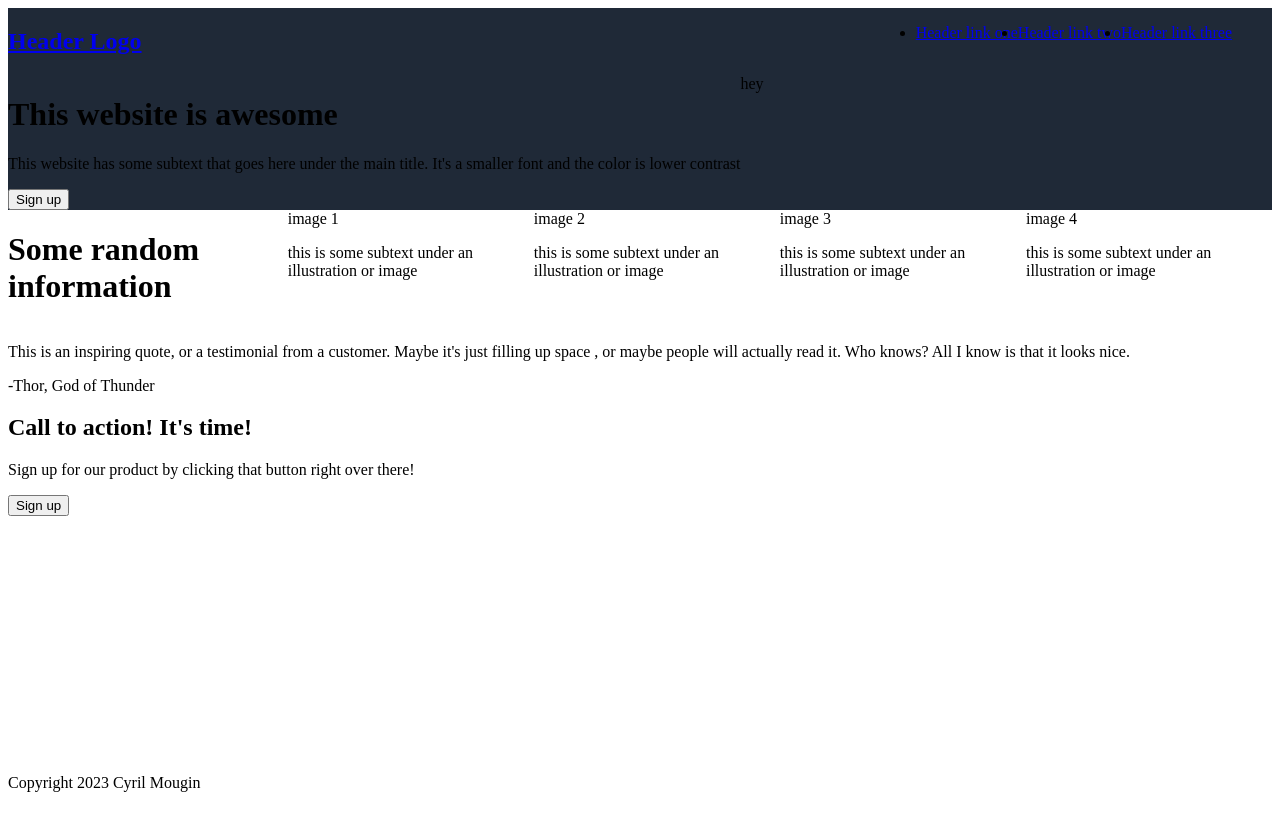
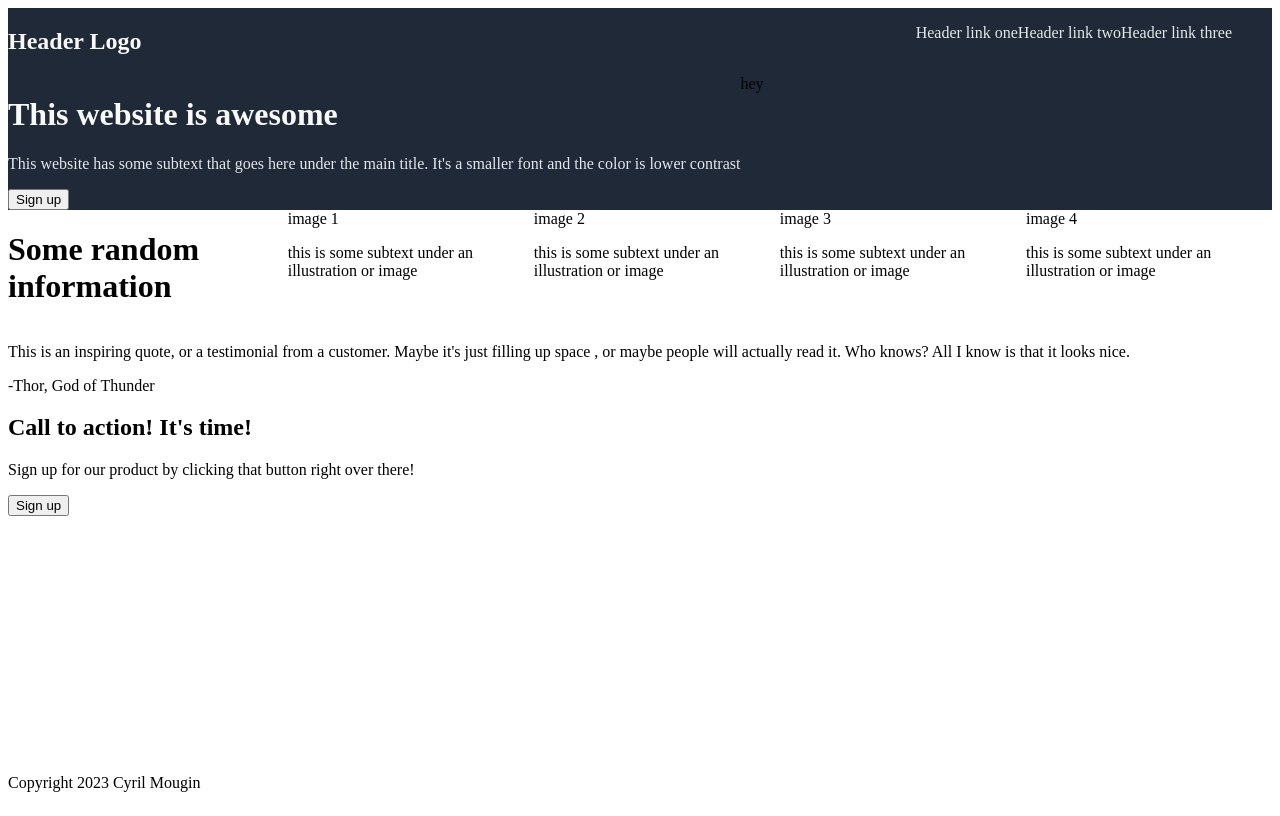
Before and after one commit to CyrilMougin/LandingPage, a plain HTML site: page index.html in a window 1280 px wide. Drawn offline with Linux system fonts and the light colour scheme.

Commit message:
header texst color

```diff
--- a/index.html
+++ b/index.html
@@ -10,18 +10,18 @@
 
     <header>
         <nav>
-            <h1><a href="index.html">Header Logo</a></h1>
+            <h1><a href="index.html" class="header-main-text">Header Logo</a></h1>
             <ul>
-                <li><a href="#">Header link one</a></li>
-                <li><a href="#">Header link two</a></li>
-                <li><a href="#">Header link three</a></li>
+                <li><a href="#"  class="header-secondary-text">Header link one</a></li>
+                <li><a href="#"  class="header-secondary-text">Header link two</a></li>
+                <li><a href="#"  class="header-secondary-text">Header link three</a></li>
             <ul>
         </nav>
 
         <div class="hero">
             <div class="hero-text">
-                <h1>This website is awesome</h1>
-                <p>This website has some subtext that goes here under the main title. It's a smaller font and the color is lower contrast</p>
+                <h1 class="header-main-text">This website is awesome</h1>
+                <p class="header-secondary-text">This website has some subtext that goes here under the main title. It's a smaller font and the color is lower contrast</p>
                 <button>Sign up</button>
             </div>
             <img>hey</img>
--- a/style.css
+++ b/style.css
@@ -3,6 +3,7 @@ body {
     display: flex;
     flex-direction: column;
 }
+
 
 
 header {
@@ -13,7 +14,12 @@ header {
 
 header > nav {
     display: flex;
-    justify-content: space-between
+    justify-content: space-between;
+}
+
+header > nav {
+    display: flex;
+    justify-content: space-between;
 }
 
 header > nav > ul {
@@ -25,6 +31,15 @@ header > nav > ul {
     display: flex;
 }
 
+.header-main-text {
+    color: #F9FAF8;
+}
+
+.header-secondary-text {
+    color: #E5E7EB;
+}
+
+
 
 .content {
     flex: 1;
@@ -34,3 +49,13 @@ header > nav > ul {
 .card-container {
     display: flex;
 }
+
+
+
+ul {
+    list-style-type: none;
+}
+
+a {
+    text-decoration: none;
+}
```
